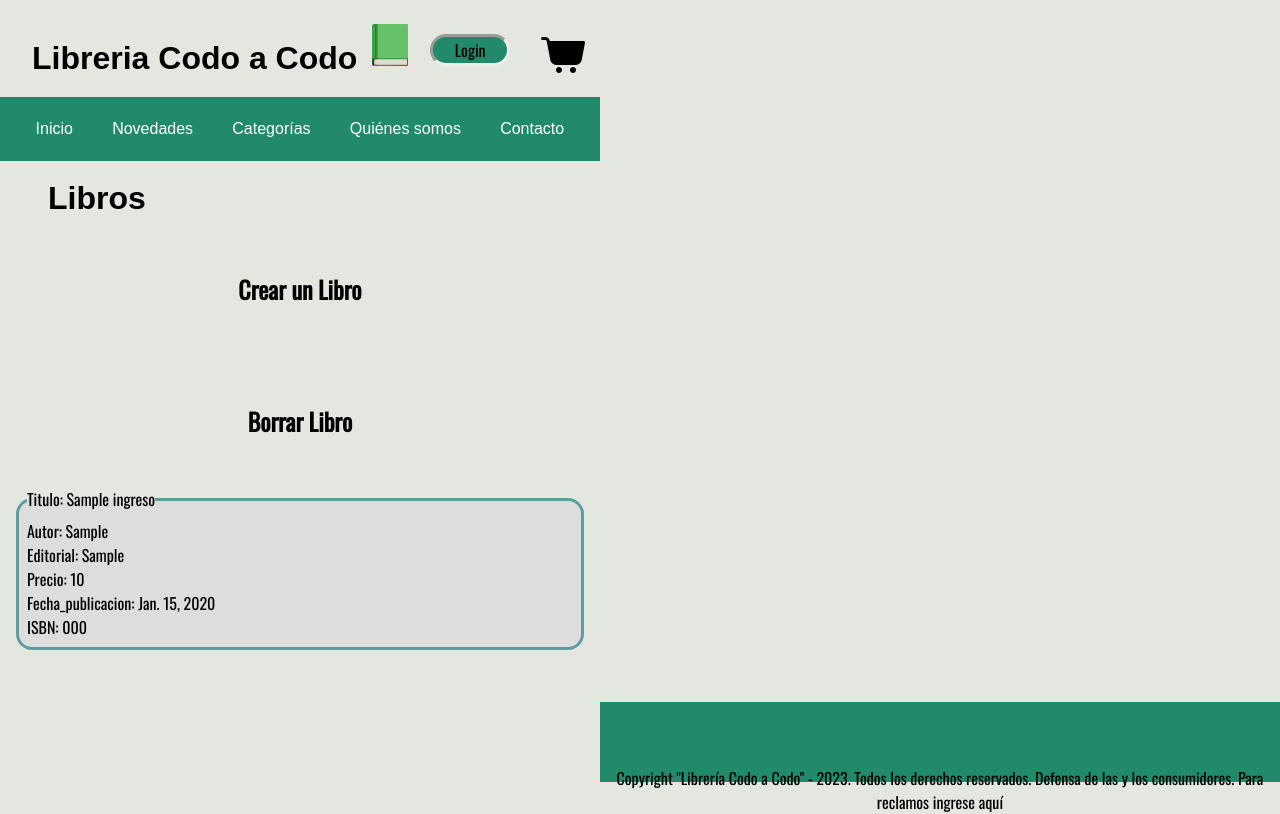
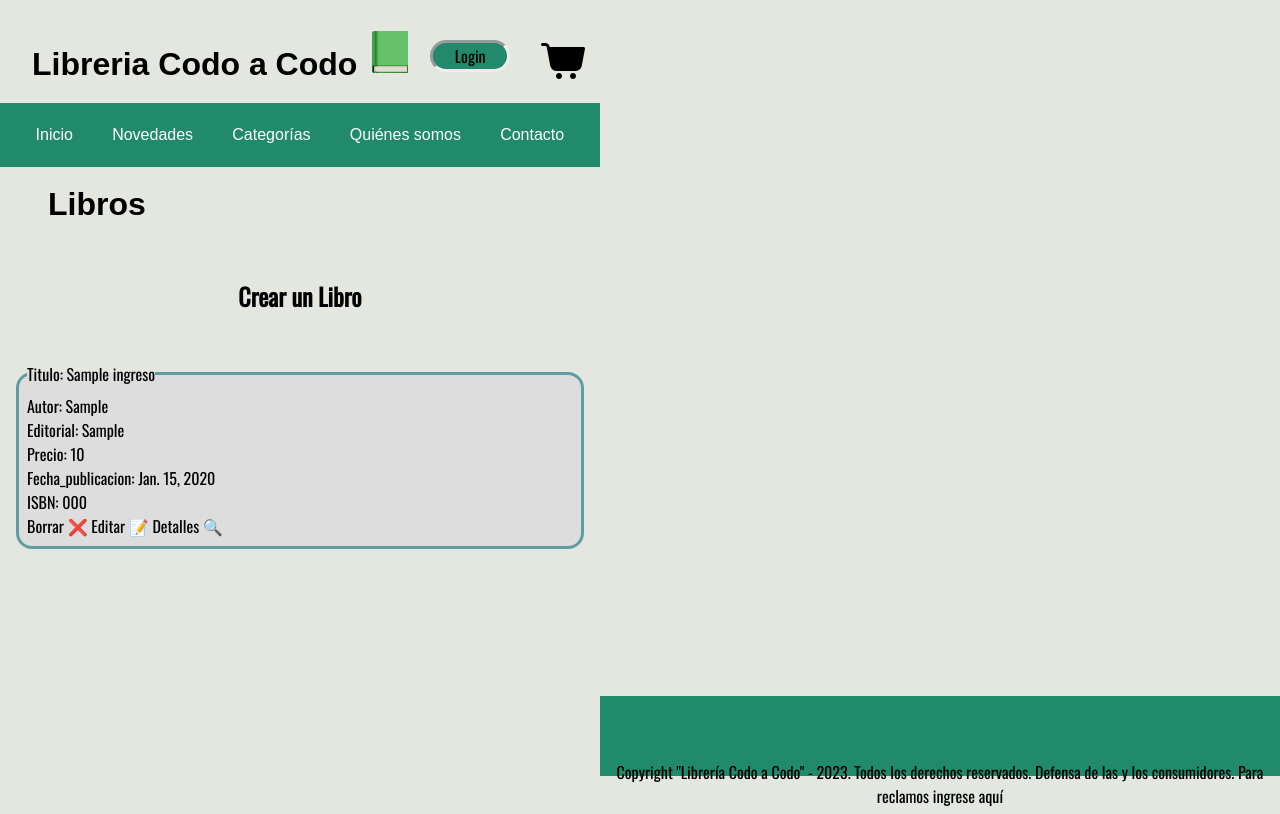
Before and after one commit to emantho/LibreriaCaC, a Django app: page /libro/ in a window 1280 px wide. Run offline with Django 4.2, Linux system fonts and the light colour scheme; tables that the repository leaves empty hold one stand-in row (values such as "Sample post"); some web fonts are replaced.

Commit message:
Continuig CRUD - Correct error in crud > list% to list % - Added into libro.html :  - links and buttons delete. edit and details  - Created libro_details.html - Replaced LibroUpdateView template for create - Cosmetic change in app.urls - Deleted primary_key for isbn in models.py - Reacreated table

```diff
--- a/app_libreria/models.py
+++ b/app_libreria/models.py
@@ -8,7 +8,7 @@ class Libro(models.Model): # This is the model to be registered in app_libreria.
     editorial = models.CharField(max_length=100, null=False, blank=False)
     precio = models.IntegerField(null=False, blank=False)
     fecha_publicacion = models.DateField(max_length=100, null=False, blank=False)
-    isbn = models.CharField(max_length=100, null=False, blank=False, primary_key=True)
+    isbn = models.CharField(max_length=100, null=True, blank=False)
 
     # podemos crear la tabla con un nombre especifico pero se lo tenemos
     # que indicar directamente en la metaclase
--- a/app_libreria/templates/libro.html
+++ b/app_libreria/templates/libro.html
@@ -4,26 +4,35 @@
     <div">
         <h1>Libros</h1>
         <h2><a href="{% url 'libro:create' %}">Crear un Libro</a></h2>
-        <h2><a href="{% url 'libro:create' libro.id %}">Borrar Libro</a></h2>
-        {% for libro in libro_list%}
+
+        {% for libro in libro_list %}
         <div class="list">
-
             <fieldset>
                 <legend>Titulo: {{libro.titulo}}</legend>
                 <ul>
-                    <li>Autor:      {{libro.autor}}</li>
-                    <li>Editorial:  {{libro.editorial}}</li>
-                    <li>Precio:     {{libro.precio}}</li>
+                    <li>Autor: {{libro.autor}}</li>
+                    <li>Editorial: {{libro.editorial}}</li>
+                    <li>Precio: {{libro.precio}}</li>
                     <li>Fecha_publicacion: {{libro.fecha_publicacion}}</li>
-                    <li>ISBN:       {{libro.isbn}}</li>
+                    <li>ISBN: {{libro.isbn}}</li>
+
                 </ul>
-
-
+                <span>
+                    <label for="">Borrar</label>
+                    <a href="{% url 'libro:delete' libro.id %}">❌</a>
+                </span>
+                <span>
+                    <label for="">Editar</label>
+                    <a href="{% url 'libro:update' libro.id %}">📝</a>
+                </span>
+                <span>
+                    <label for="">Detalles</label>
+                    <a href="{% url 'libro:detail' libro.id %}">🔍</a>
+                </span>
             </fieldset>
         </div>
-
         {% endfor %}
-    </div>
+        </div>
 </main>
 
 {% endblock %}
--- a/app_libreria/urls.py
+++ b/app_libreria/urls.py
@@ -13,8 +13,8 @@ app_name = "libro"
 urlpatterns = [
     path("", LibroListView.as_view(), name="all"),
     path("create/", LibroCreateView.as_view(), name="create"),
-    path("<int:pk>/detail/", LibroDetailView.as_view(), name="detail"),
-    path("<int:pk>/update/", LibroUpdateView.as_view(), name="update"),
-    path("<int:pk>/delete/", LibroDeleteView.as_view(), name="delete")
+    path("<int:pk>/detail/", LibroDetailView.as_view(), name='detail'),
+    path("<int:pk>/update/", LibroUpdateView.as_view(), name='update'),
+    path("<int:pk>/delete/", LibroDeleteView.as_view(), name='delete')
 
 ]
--- a/app_libreria/views.py
+++ b/app_libreria/views.py
@@ -33,9 +33,8 @@ class LibroCreateView(LibroBaseView,CreateView):
         "tipo": "Crear Libro"
     }
 
-
 class LibroUpdateView(LibroBaseView,UpdateView):
-    template_name = "libro_update.html"
+    template_name = "libro_create.html"     # Se utiliza el create que apuntando al id permite editar los mismos campos
     extra_context = {
         "tipo": "Actualizar Libro"
     }
```
Also changed, not shown: app_libreria/templates/libro_detail.html (added, +17 -0 lines), app_libreria/migrations/0001_initial.py, app_libreria/migrations/0002_alter_libro_precio.py (deleted), app_libreria/migrations/0003_alter_libro_table.py (deleted).
